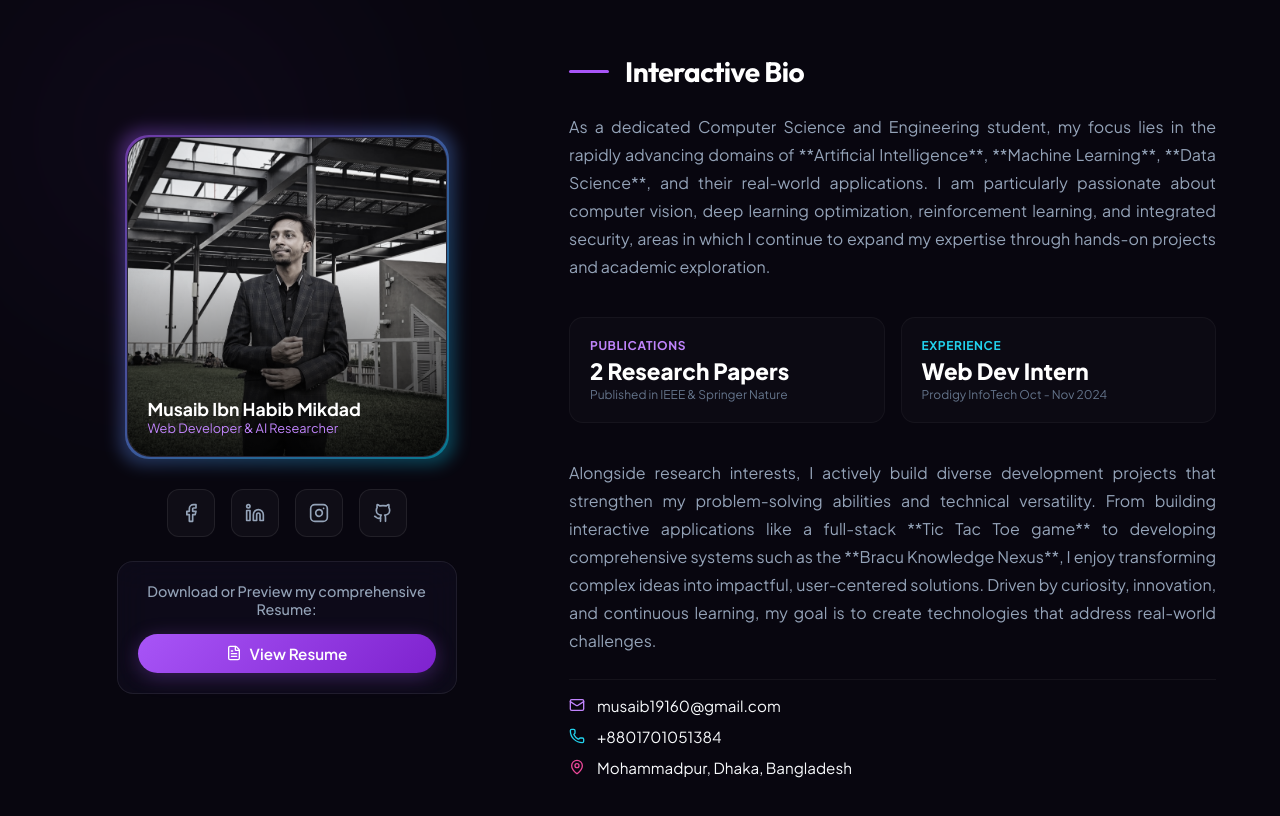
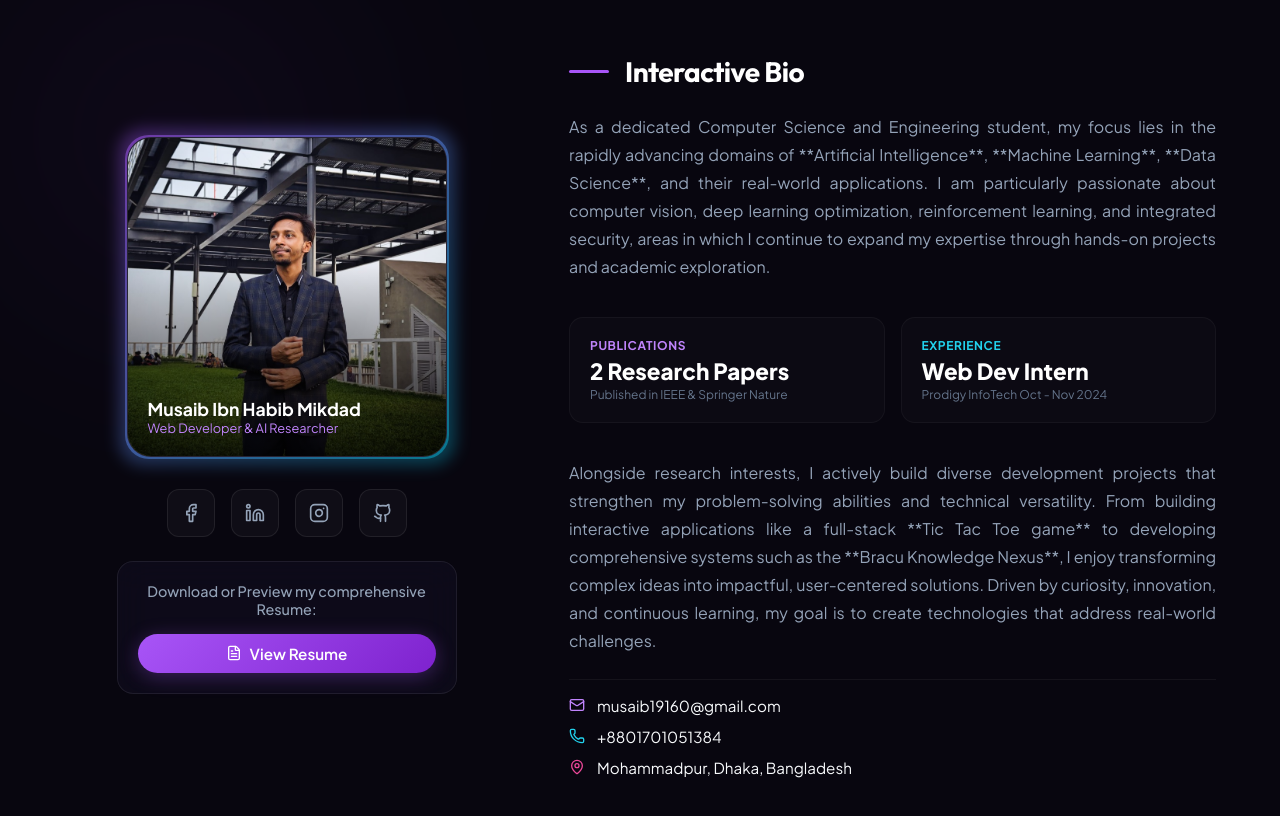
Before and after one commit to MusaibMikdad/Prodigy_WD_04, a React (Vite) app: page / in a window 1280 px wide. Shown: the part 820-1636 px from the top of the page. Built offline with nearby package versions, Linux system fonts and the light colour scheme.

Commit message:
Make profile picture clickable and remove grayscale filter

```diff
--- a/src/App.jsx
+++ b/src/App.jsx
@@ -517,11 +517,13 @@ export default function App() {
                 <div className="profile-glow-border" />
 
                 <div className="profile-img-wrapper">
-                  <img
-                    src="/assets/img/attitude.jpg"
-                    alt="Musaib Ibn Habib Mikdad"
-                    className="profile-img"
-                  />
+                  <a href="/assets/img/attitude.jpg" target="_blank" rel="noreferrer" style={{ display: 'block', width: '100%', height: '100%', cursor: 'pointer' }}>
+                    <img
+                      src="/assets/img/attitude.jpg"
+                      alt="Musaib Ibn Habib Mikdad"
+                      className="profile-img"
+                    />
+                  </a>
                   <div className="profile-overlay">
                     <p className="profile-name">Musaib Ibn Habib Mikdad</p>
                     <p className="profile-role">Web Developer & AI Researcher</p>
--- a/src/index.css
+++ b/src/index.css
@@ -582,12 +582,10 @@ section {
   width: 100%;
   height: 100%;
   object-fit: cover;
-  filter: grayscale(80%);
   transition: var(--transition-smooth);
 }
 
 .profile-container:hover .profile-img {
-  filter: grayscale(0%);
   transform: scale(1.03);
 }
 
```
